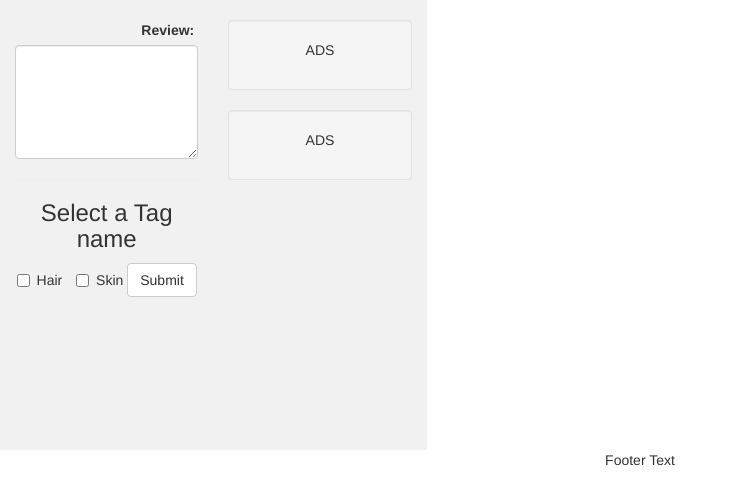
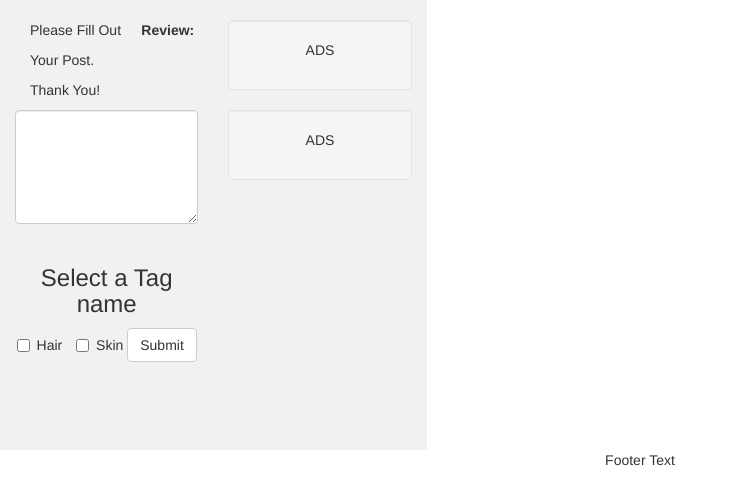
Before and after one commit to chelshunt/INST377Proj, a PHP site: page /WritePost.php in a window 1280 px wide. Shown: the part 52-542 px from the top of the page, without its empty margins (0-737 px from the left). Run offline with PHP 8.4, Linux system fonts and the light colour scheme; data that the repository does not hold is empty; some libraries are stand-ins or nearby versions.

Commit message:
Update WritePost.php

```diff
--- a/WritePost.php
+++ b/WritePost.php
@@ -126,7 +126,10 @@ if (mysqli_num_rows($result) > 0) {
   <div class="row content">
     <div class="col-sm-2 sidenav">
     <div class="col-sm-8 text-left">
-        </div>
+         <p>Please Fill Out</p>
+      <p>Your Post.</p>
+      <p>Thank You!</p>
+    </div>
         <form action="Fetch.php">
        <label for="comment">Review:</label>
         <textarea class="form-control" rows="5" id="review"></textarea>
```
